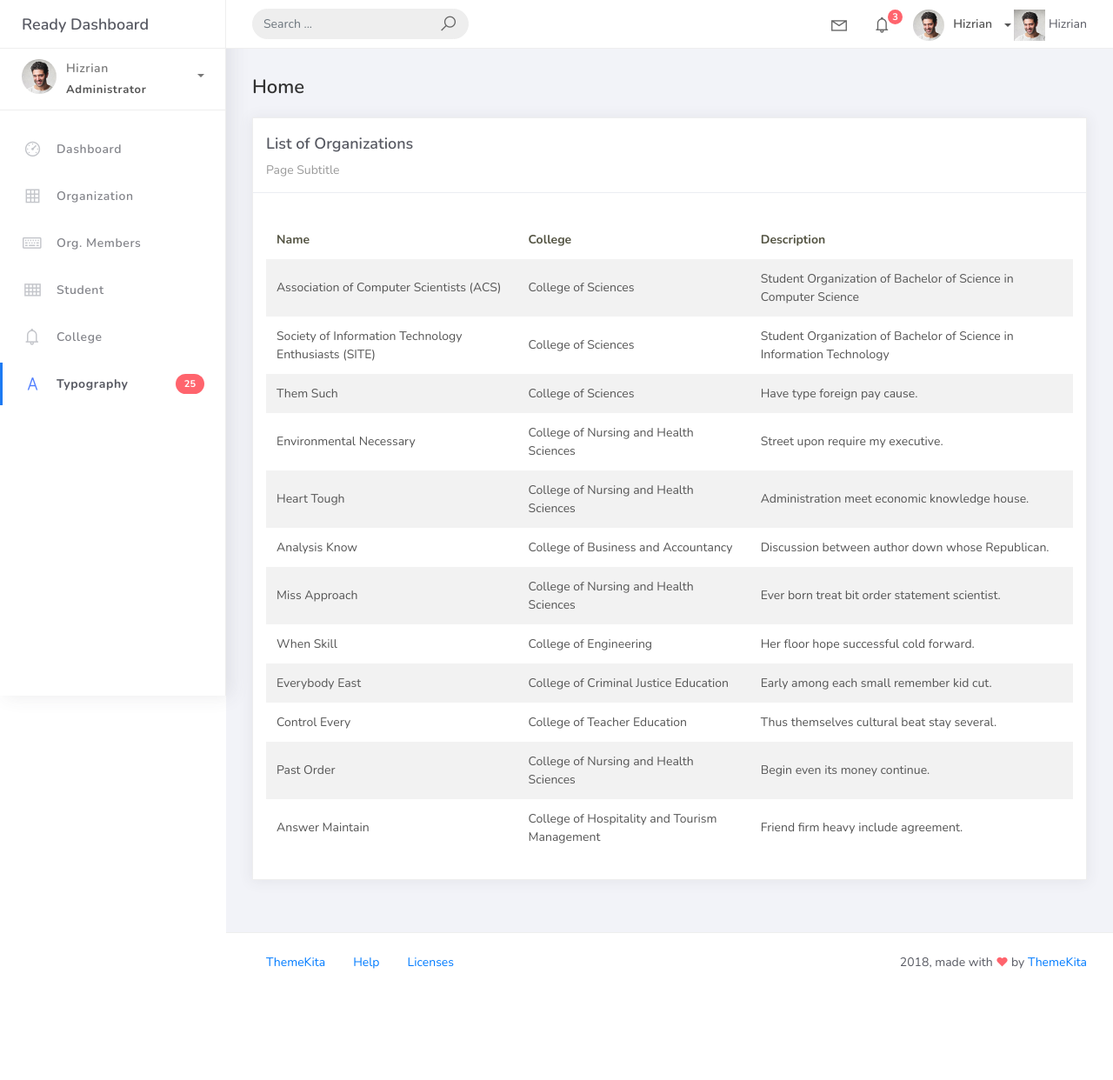
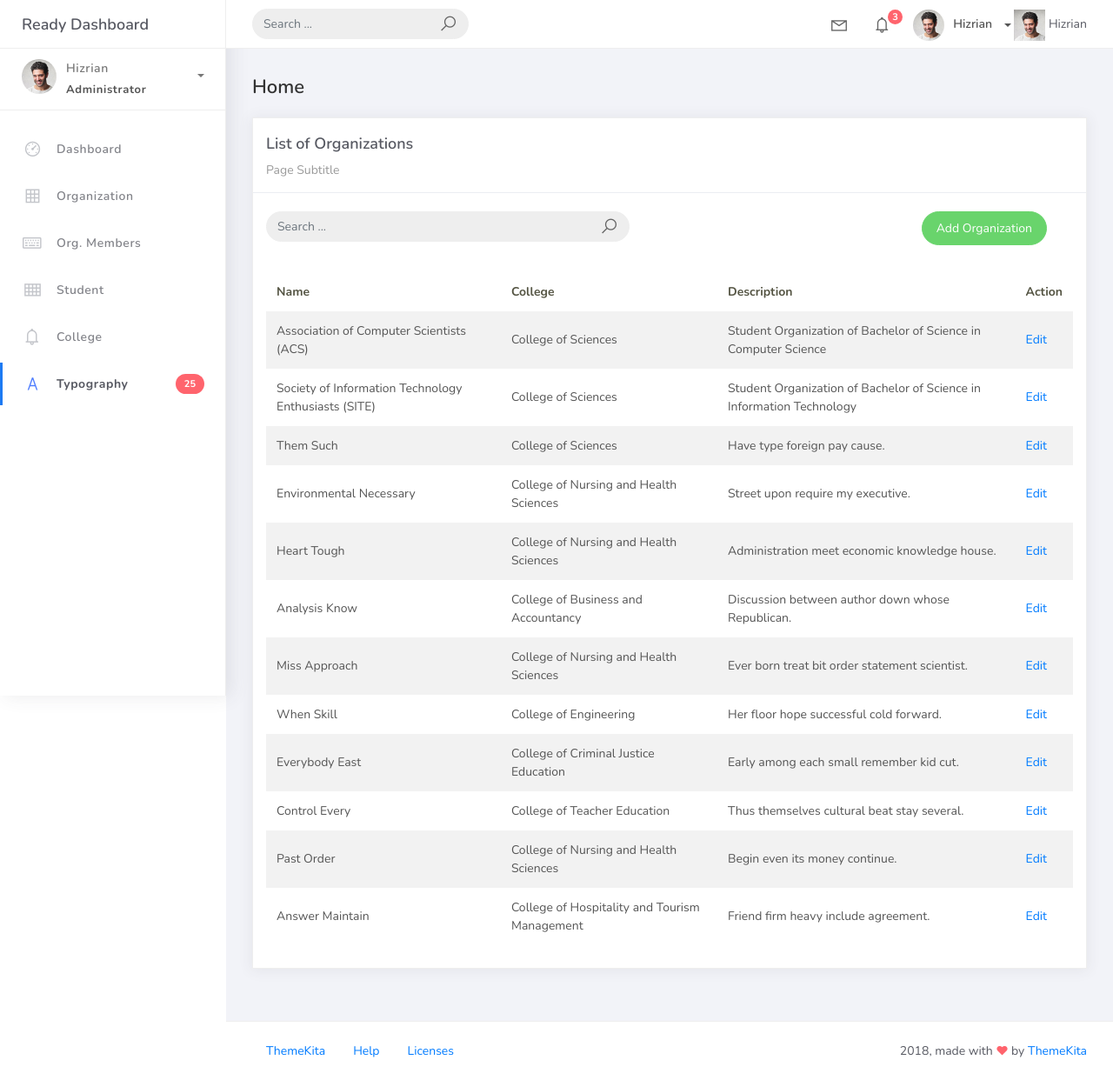
Before and after one commit to SunnyKimmy0621/PSUSphere, a Django app: template projectsite/templates/org_list.html in a window 1280 px wide. Shown: the whole page at 87% size. Before the commit the page ends 1114 px from the top, so only its background shows below. Run offline with Django 5.2, Linux system fonts and the light colour scheme; the template is opened without the code that fills it: values that come from a table or form of the project are taken from there, others are empty; data comes from the database, SQL or seed files in the repository; some libraries are stand-ins or nearby versions.

Commit message:
Add Organization is working

```diff
--- a/projectsite/projectsite/urls.py
+++ b/projectsite/projectsite/urls.py
@@ -16,10 +16,13 @@ Including another URLconf
 """
 from django.contrib import admin
 from django.urls import path
-from studentorg.views import HomePageView
+from studentorg.views import HomePageView, OrganizationList, OrganizationCreateView, OrganizationUpdateView
 from studentorg import views
 
 urlpatterns = [
     path("admin/", admin.site.urls),
     path('', views.HomePageView.as_view(), name='home'),
+    path('organization_list/', OrganizationList.as_view(), name='organization-list'),
+    path('organization_list/add', OrganizationCreateView.as_view(), name='organization-add'),
+    path('organization_list/<pk>',OrganizationUpdateView.as_view(), name='organization-update'),
 ]
--- a/projectsite/templates/base.html
+++ b/projectsite/templates/base.html
@@ -146,8 +146,7 @@
 									<span class="caret"></span>
 								</span>
 							</a>
-							<div class="clearfix"></div>
-
+						<div class="clearfix"></div>
 							<div class="collapse in" id="collapseExample" aria-expanded="true" style="">
 								<ul class="nav">
 									<li>
@@ -177,7 +176,7 @@
 							</a>
 						</li>
 						<li class="nav-item">
-							<a href="components.html">
+							<a href="{% url 'organization-list' %}">
 								<i class="la la-table"></i>
 								<p>Organization</p>
 							</a>
--- a/projectsite/templates/org_list.html
+++ b/projectsite/templates/org_list.html
@@ -12,6 +12,29 @@
                         <div class="card-title">List of Organizations</div>
                         <div class="card-category">Page Subtitle</div>
                     </div>
+                    <br />
+                            <div class="col-md-12 row">
+                                <div class="col-md-6">
+                                    <form class="navbar-left navbar-form nav-search mr-md-3" action="">
+                                        <div class="input-group">
+                                            <input type="text" placeholder="Search ..." class="form-control" />
+                                            <div class="input-group-append">
+                                                <span class="input-group-text">
+                                                    <i class="la la-search search-icon"></i>
+                                                </span>
+                                            </div>
+                                        </div>
+                                    </form>
+                                </div>
+
+                                <div class="col-md-6">
+                                    <div class="pull-right">
+                                        <a href="{% url 'organization-add' %}" class="btn btn-success btn-rounded">
+                                            Add Organization
+                                        </a>
+                                    </div>
+                                </div>
+                            </div>
                     <div class="card-body">
                         <table class="table table-striped mt-3">
                             <thead>
@@ -19,6 +42,7 @@
                                     <th scope="col">Name</th>
                                     <th scope="col">College</th>
                                     <th scope="col">Description</th>
+                                    <th scope="col">Action</th>
                                 </tr>
                             </thead>
                             <tbody>
@@ -27,10 +51,13 @@
                                     <td>{{ org.name }}</td>
                                     <td>{{ org.college }}</td>
                                     <td>{{ org.description }}</td>
+                                    <td><a href="organization_list/{{ org.id }}">Edit</a></td>
                                 </tr>
                                 {% empty %}
                                 <tr>
-                                    <td colspan="3">No organizations found.</td>
+                                    <td colspan="4" style="text-align: center">
+                                        <p class="text-sm font-weight-bold mb-0">No Records Found</p>
+                                    </td>
                                 </tr>
                                 {% endfor %}
                             </tbody>
```
Also changed, not shown: projectsite/studentorg/forms.py (added, +8 -0 lines), projectsite/studentorg/views.py (+23 -2 lines), projectsite/templates/org_form.html (added, +44 -0 lines).
